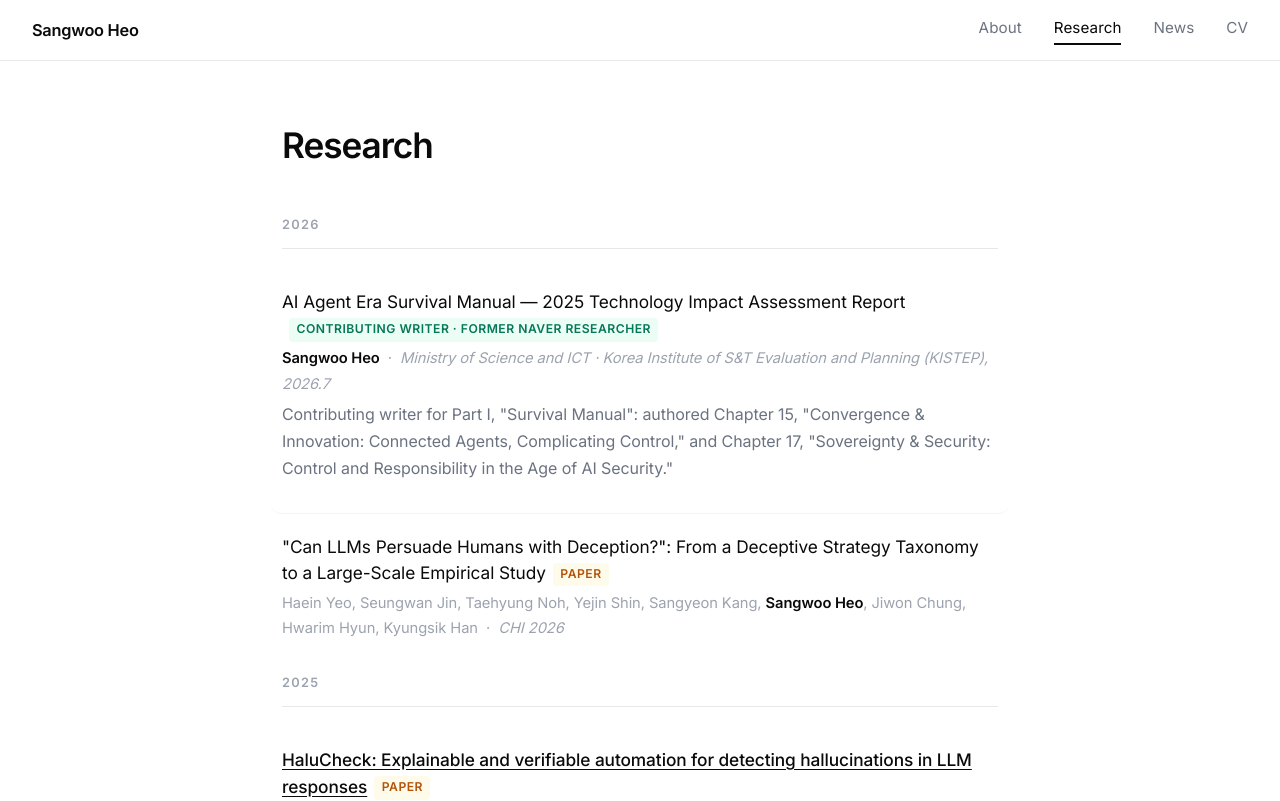
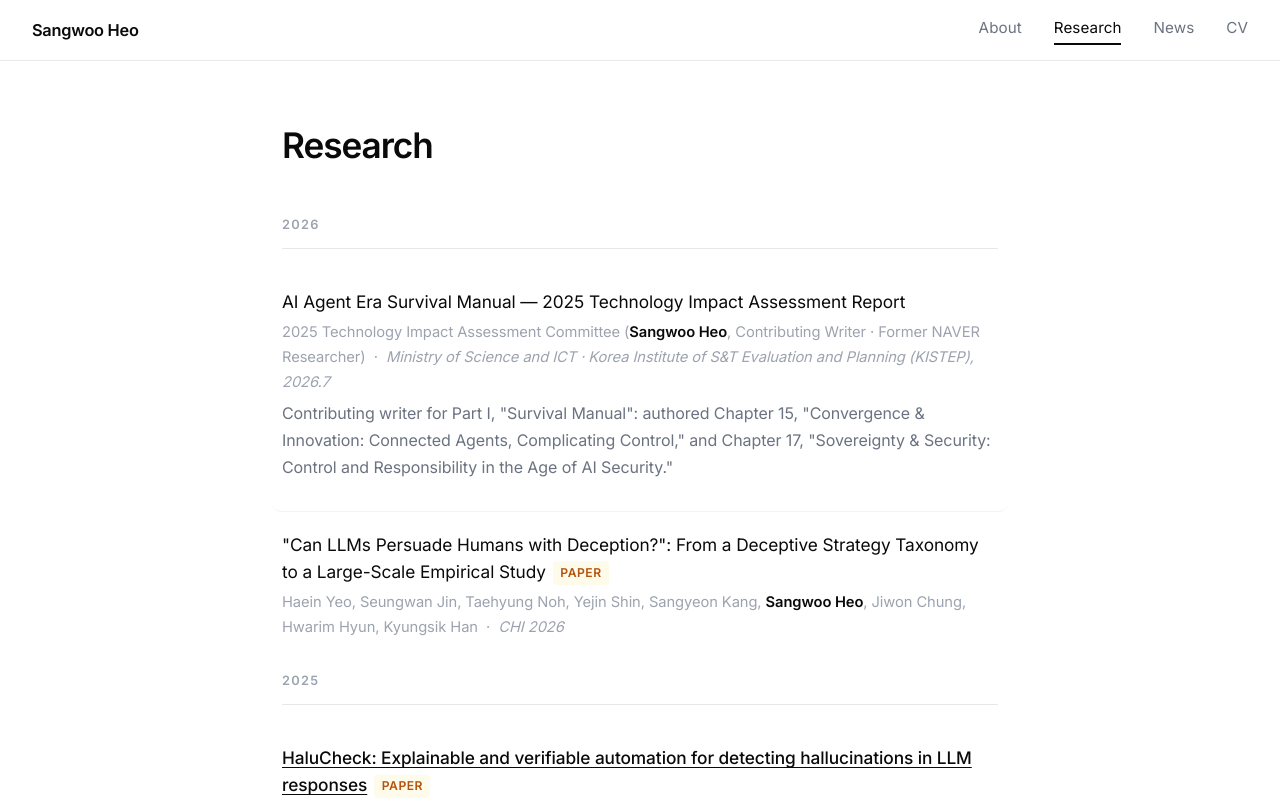
Before and after one commit to markheo/sangwooheo, a Next.js app: page /research in a window 1280 px wide. Shown: the top 801 px of the page. Built offline with nearby package versions, Linux system fonts and the light colour scheme.

Commit message:
Remove colored tag badge from KISTEP entry, credit committee as main author
Sangwoo Heo is one of several contributors to the government report, so
the byline now leads with the assessment committee, with his name and
role as a muted parenthetical rather than a standalone tag.

```diff
--- a/src/app/research/page.tsx
+++ b/src/app/research/page.tsx
@@ -62,7 +62,7 @@ export default function ResearchPage() {
                 ) : (
                   <span className="text-ink">{item.title}</span>
                 )}
-                <Tag type={item.tag} label={item.tagLabel} />
+                {item.tag && item.tagLabel && <Tag type={item.tag} label={item.tagLabel} />}
               </p>
               <p className="font-sans text-[0.92rem] text-subtle mb-1">
                 {renderAuthors(item.authors)} &nbsp;·&nbsp; <em>{item.venue}</em>
--- a/src/data/writing.ts
+++ b/src/data/writing.ts
@@ -8,8 +8,8 @@ export interface Writing {
   authors: string
   venue: string
   description: string
-  tag: TagType
-  tagLabel: string
+  tag?: TagType
+  tagLabel?: string
   links: { label: string; url: string }[]
 }
 
@@ -18,12 +18,10 @@ export const writings: Writing[] = [
     id: 'kistep-ai-agent-manual-2026',
     year: 2026,
     title: 'AI Agent Era Survival Manual — 2025 Technology Impact Assessment Report',
-    authors: 'Sangwoo Heo',
+    authors: '2025 Technology Impact Assessment Committee (Sangwoo Heo, Contributing Writer · Former NAVER Researcher)',
     venue: 'Ministry of Science and ICT · Korea Institute of S&T Evaluation and Planning (KISTEP), 2026.7',
     description:
       'Contributing writer for Part I, "Survival Manual": authored Chapter 15, "Convergence & Innovation: Connected Agents, Complicating Control," and Chapter 17, "Sovereignty & Security: Control and Responsibility in the Age of AI Security."',
-    tag: 'report',
-    tagLabel: 'Contributing Writer · Former NAVER Researcher',
     links: [],
   },
   {
```
